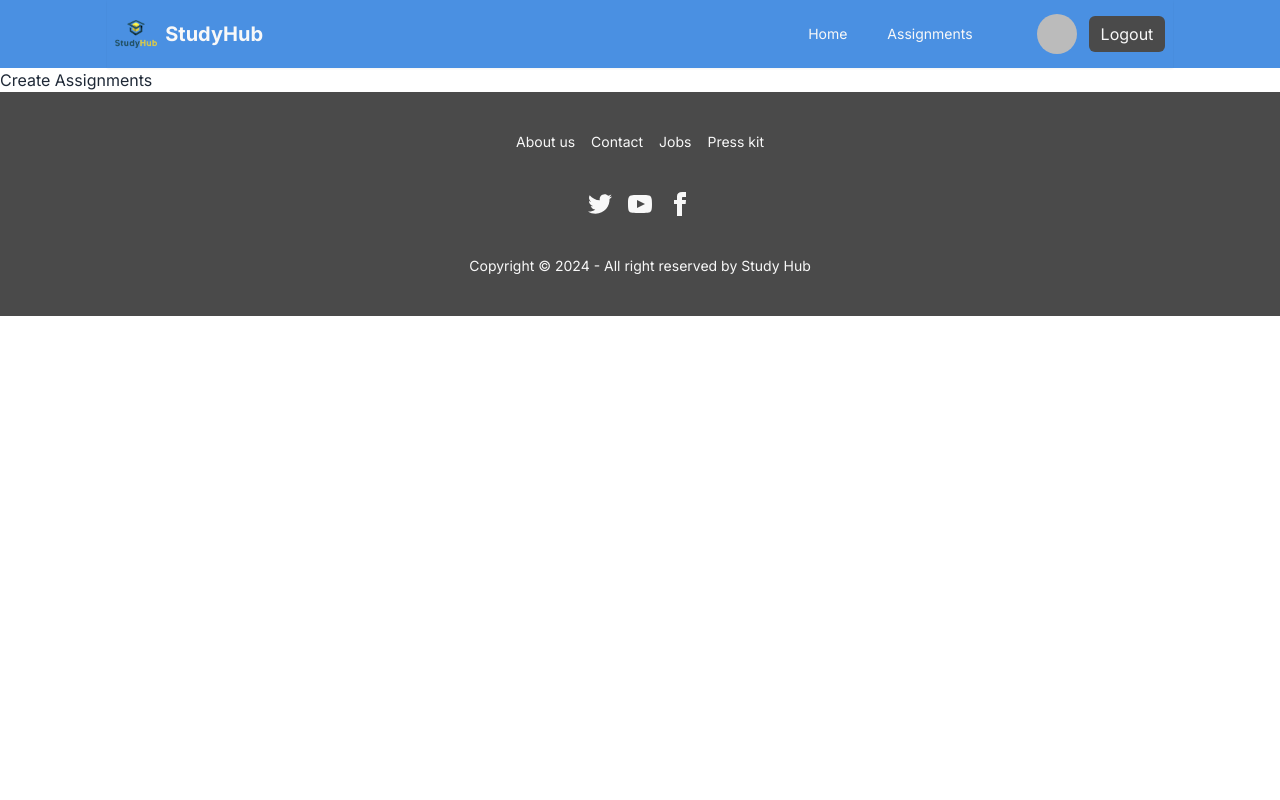
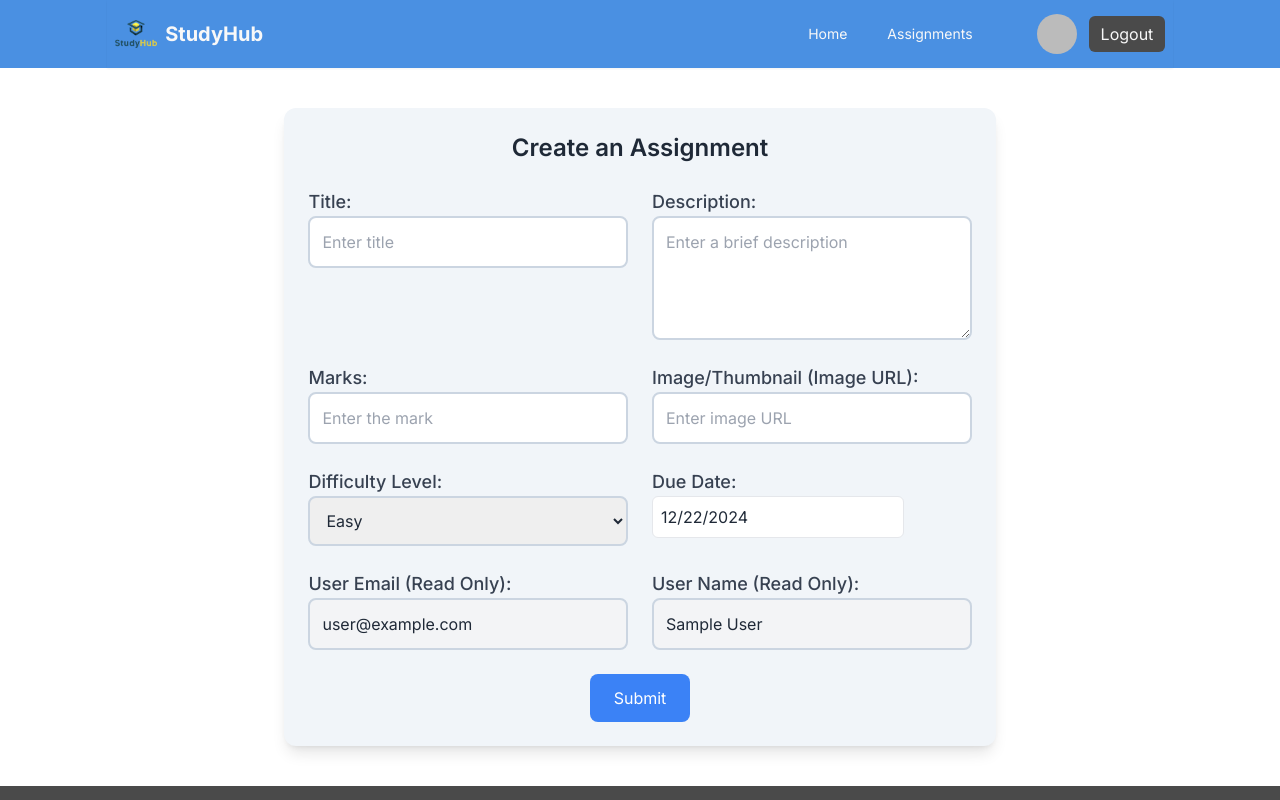
Before and after one commit to MahbubSakib/study-hub-client, a React (Vite) app: page /create-assignments in a window 1280 px wide. Shown: the top 800 px of the page. Built offline with nearby package versions, Linux system fonts and the light colour scheme; no server answers; sample sign-in values are in the browser's storage.

Commit message:
assignment created

```diff
--- a/package.json
+++ b/package.json
@@ -10,10 +10,12 @@
     "preview": "vite preview"
   },
   "dependencies": {
+    "axios": "^1.7.9",
     "firebase": "^11.1.0",
     "localforage": "^1.10.0",
     "match-sorter": "^8.0.0",
     "react": "^18.3.1",
+    "react-datepicker": "^7.5.0",
     "react-dom": "^18.3.1",
     "react-hot-toast": "^2.4.1",
     "react-icons": "^5.4.0",
--- a/src/pages/CreateAssignments/CreateAssignments.jsx
+++ b/src/pages/CreateAssignments/CreateAssignments.jsx
@@ -1,9 +1,185 @@
-import React from 'react';
+import Swal from "sweetalert2";
+import { useContext, useState } from "react";
+import { AuthContext } from "../../provider/AuthProvider";
+import DatePicker from "react-datepicker";
+import "react-datepicker/dist/react-datepicker.css";
+import axios from "axios";
 
 const CreateAssignments = () => {
+    const { user } = useContext(AuthContext);
+    const [startDate, setStartDate] = useState(new Date());
+    // console.log(user?.displayName);
+    // console.log(user?.photoURL);
+
+    const handleAddCampaign = async (e) => {
+        e.preventDefault();
+        const form = e.target;
+        const title = form.title.value;
+        const description = form.description.value;
+        const marks = form.marks.value;
+        const image = form.image.value;
+        const difficulty = form.difficulty.value;
+        const due = startDate;
+        const email = form.email.value;
+        const name = form.name.value;
+
+        const newAssignment = { title, description, marks, image, difficulty, due, email, name };
+
+        const {data} = await axios.post(`${import.meta.env.VITE_SERVER_URL}/add-assignment`, newAssignment);
+
+        if (data.insertedId) {
+            Swal.fire({
+                title: 'Success!',
+                text: 'New assignment created successfully.',
+                icon: 'success',
+                confirmButtonText: 'Close'
+            });
+            form.reset();
+        }
+
+
+        // fetch('https://fund-together-server.vercel.app/campaigns', {
+        //     method: 'POST',
+        //     headers: {
+        //         'content-type': 'application/json'
+        //     },
+        //     body: JSON.stringify(newCampaign)
+        // })
+        //     .then(res => res.json())
+        //     .then(data => {
+        //         // console.log(data);
+        //         if (data.insertedId) {
+        //             Swal.fire({
+        //                 title: 'Success!',
+        //                 text: 'New campaign added successfully.',
+        //                 icon: 'success',
+        //                 confirmButtonText: 'Close'
+        //             });
+        //             form.reset();
+        //         }
+        //     })
+    }
+
     return (
         <div>
-            Create Assignments
+            <div className="w-10/12 mx-auto my-10">
+                <div className="w-8/12 mx-auto bg-slate-100 rounded-xl p-6 shadow-lg">
+                    <h2 className="text-2xl font-semibold text-center mb-6">Create an Assignment</h2>
+
+                    <form onSubmit={handleAddCampaign}>
+                        <div className="grid grid-cols-1 sm:grid-cols-2 gap-6">
+                            {/*Title */}
+                            <div className="flex flex-col">
+                                <label htmlFor="title" className="text-lg font-medium text-gray-700">Title:</label>
+                                <input
+                                    type="text"
+                                    name="title"
+                                    placeholder="Enter title"
+                                    className="w-full p-3 border-2 border-slate-300 rounded-lg focus:outline-none focus:ring-2 focus:ring-blue-500"
+                                    required
+                                />
+                            </div>
+
+                            {/* Description */}
+                            <div className="flex flex-col">
+                                <label htmlFor="description" className="text-lg font-medium text-gray-700">Description:</label>
+                                <textarea
+                                    name="description"
+                                    placeholder="Enter a brief description"
+                                    className="w-full p-3 border-2 border-slate-300 rounded-lg focus:outline-none focus:ring-2 focus:ring-blue-500"
+                                    required
+                                    rows="4"
+                                ></textarea>
+                            </div>
+
+                            {/* Marks */}
+                            <div className="flex flex-col">
+                                <label htmlFor="marks" className="text-lg font-medium text-gray-700">Marks:</label>
+                                <input
+                                    type="number"
+                                    name="marks"
+                                    placeholder="Enter the mark"
+                                    className="w-full p-3 border-2 border-slate-300 rounded-lg focus:outline-none focus:ring-2 focus:ring-blue-500"
+                                    required
+                                />
+                            </div>
+
+                            {/* image */}
+                            <div className="flex flex-col">
+                                <label htmlFor="image" className="text-lg font-medium text-gray-700">Image/Thumbnail (Image URL):</label>
+                                <input
+                                    type="text"
+                                    name="image"
+                                    placeholder="Enter image URL"
+                                    className="w-full p-3 border-2 border-slate-300 rounded-lg focus:outline-none focus:ring-2 focus:ring-blue-500"
+                                    required
+                                />
+                            </div>
+
+
+
+                            {/* difficulty level */}
+                            <div className="flex flex-col">
+                                <label htmlFor="difficulty" className="text-lg font-medium text-gray-700">Difficulty Level:</label>
+                                <select
+                                    name="difficulty"
+                                    className="w-full p-3 border-2 border-slate-300 rounded-lg focus:outline-none focus:ring-2 focus:ring-blue-500"
+                                    required
+                                >
+                                    <option value="Easy">Easy</option>
+                                    <option value="Medium">Medium</option>
+                                    <option value="Hard">Hard</option>
+                                </select>
+                            </div>
+
+                            {/* Due date */}
+                            <div className="flex flex-col">
+                                <label htmlFor="dueDate" className="text-lg font-medium text-gray-700">Due Date:</label>
+                                <DatePicker
+                                    className='border p-2 rounded-md'
+                                    selected={startDate}
+                                    onChange={date => setStartDate(date)}
+                                />
+                            </div>
+
+                            {/* User Email */}
+                            <div className="flex flex-col">
+                                <label htmlFor="email" className="text-lg font-medium text-gray-700">User Email (Read Only):</label>
+                                <input
+                                    type="email"
+                                    name="email"
+                                    value={user?.email}
+                                    readOnly
+                                    className="w-full p-3 border-2 border-slate-300 rounded-lg bg-gray-100 focus:outline-none"
+                                    required
+                                />
+                            </div>
+
+                            {/* User Name */}
+                            <div className="flex flex-col">
+                                <label htmlFor="name" className="text-lg font-medium text-gray-700">User Name (Read Only):</label>
+                                <input
+                                    type="text"
+                                    name="name"
+                                    value={user?.displayName}
+                                    readOnly
+                                    className="w-full p-3 border-2 border-slate-300 rounded-lg bg-gray-100 focus:outline-none"
+                                />
+                            </div>
+                        </div>
+
+
+                        <div className="mt-6 flex justify-center">
+                            <button type="submit"
+                                className="px-6 py-3 bg-blue-500 text-white rounded-lg hover:bg-blue-600 focus:outline-none focus:ring-2 focus:ring-blue-300"
+                            >
+                                Submit
+                            </button>
+                        </div>
+                    </form>
+                </div>
+
+            </div>
         </div>
     );
 };
--- a/src/router/Router.jsx
+++ b/src/router/Router.jsx
@@ -9,6 +9,7 @@ import Login from "../pages/Login/Login";
 import Register from "../pages/Register/Register";
 import CreateAssignments from "../pages/CreateAssignments/CreateAssignments";
 import MyAttemptedAssignments from "../pages/MyAttemptedAssignments/MyAttemptedAssignments";
+import PrivateRoute from "./PrivateRoute";
 
 const Router = createBrowserRouter([
     {
@@ -33,7 +34,7 @@ const Router = createBrowserRouter([
             },
             {
                 path: '/create-assignments',
-                element: <CreateAssignments></CreateAssignments>
+                element: <PrivateRoute><CreateAssignments></CreateAssignments></PrivateRoute>
             },
             {
                 path: '/my-attempted-assignments',
```
Also changed, not shown: src/router/PrivateRoute.jsx (renamed from src/router/PrivateRouter.jsx), 2 other files (tests, documents, lock files or other folders).
